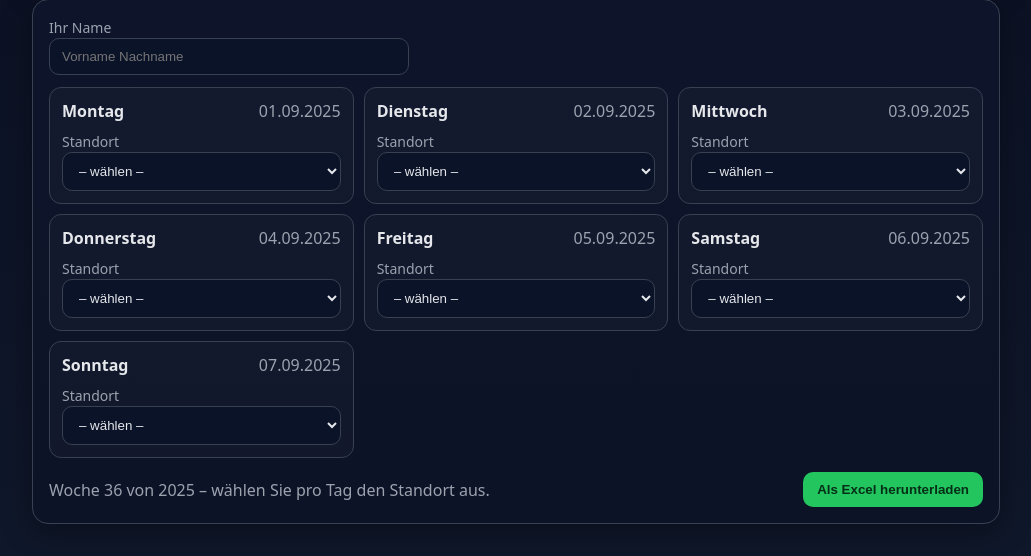
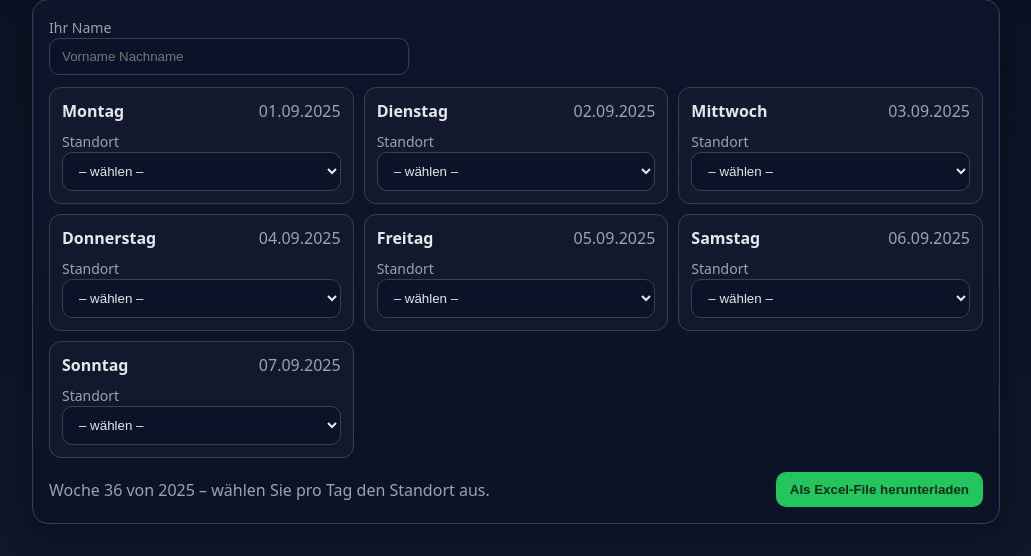
Before and after one commit to jakobnimmerfall/scheerplc_v101, a Flask app: page / in a window 1280 px wide. Shown: the part 261-817 px from the top of the page, without its empty margins (124-1155 px from the left). Run offline with Flask 3, Linux system fonts and the light colour scheme.

Commit message:
Update index.html

```diff
--- a/templates/index.html
+++ b/templates/index.html
@@ -101,7 +101,7 @@
 
       <div class="footer">
         <div class="muted">Woche {{'%02d' % week}} von {{year}} – wählen Sie pro Tag den Standort aus.</div>
-        <button class="btn btn-accent" type="submit">Als Excel herunterladen</button>
+        <button class="btn btn-accent" type="submit">Als Excel-File herunterladen</button>
       </div>
     </form>
   </div>
```
